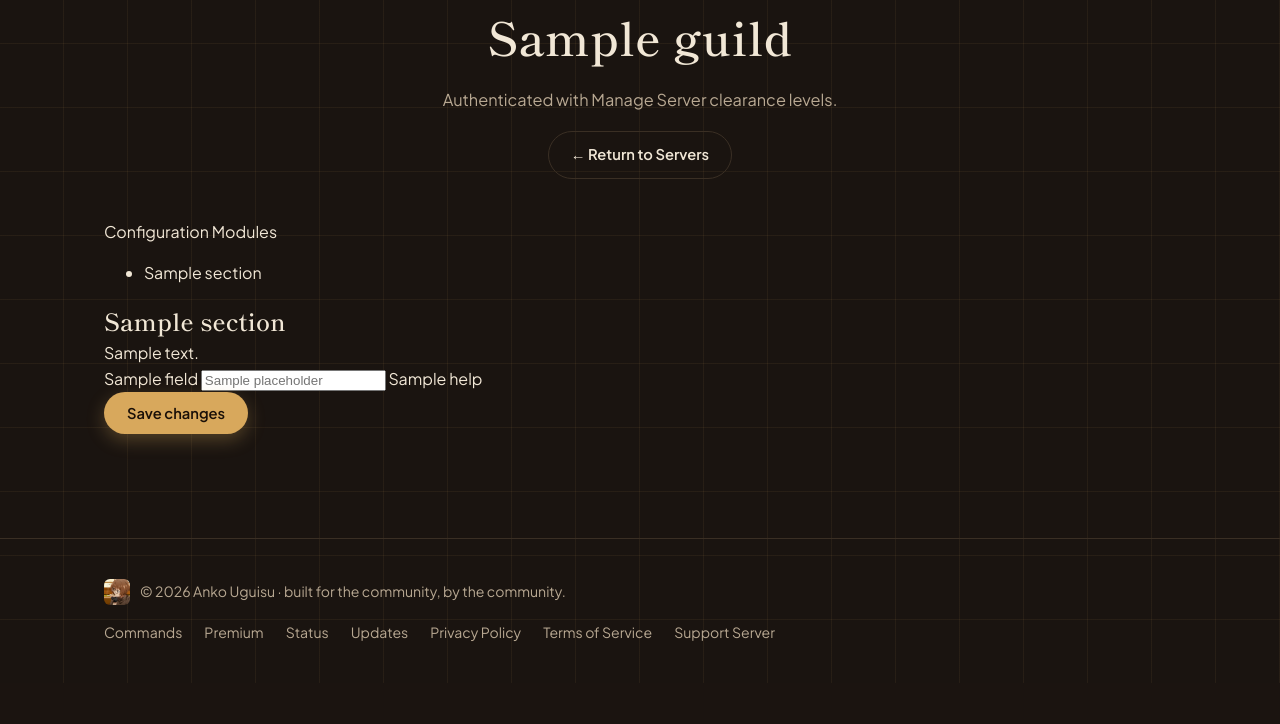
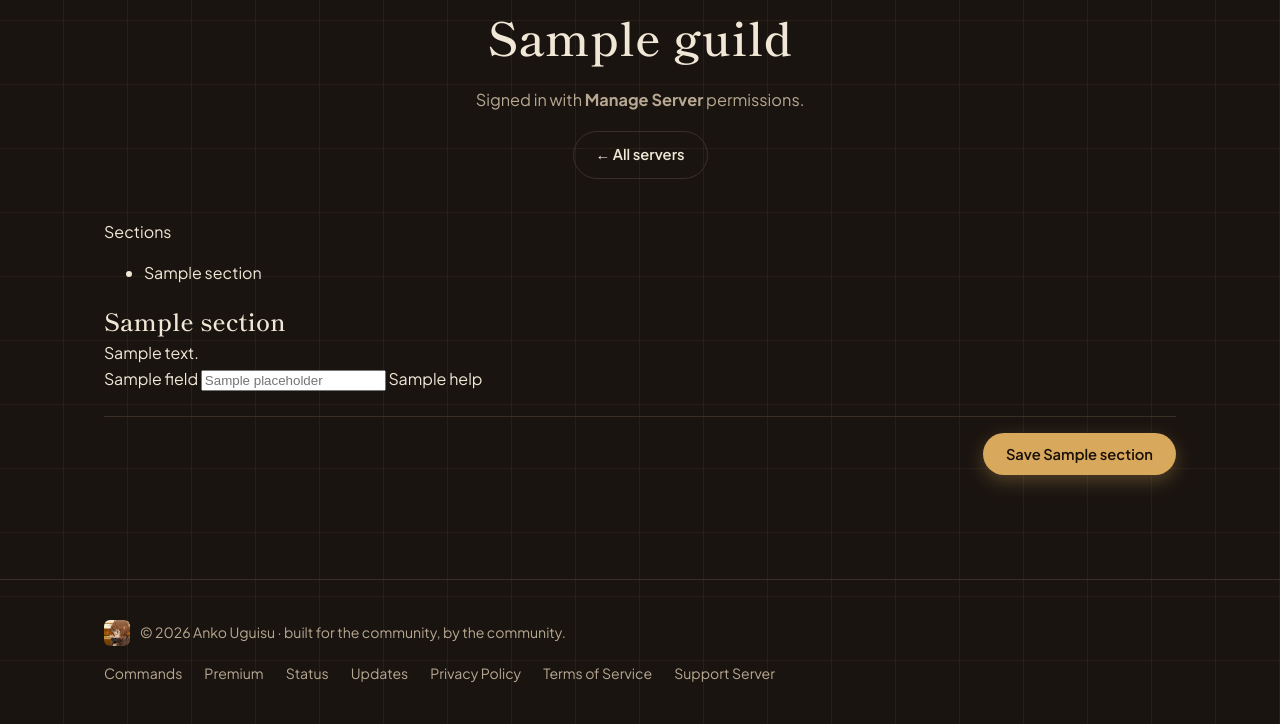
Before and after one commit to vincent-smg/bot-siter-, a Flask app: template templates/dashboard_guild.html in a window 1280 px wide. Shown: the part 475-1199 px from the top of the page. Before the commit the page ends 1157 px from the top, so only its background shows below. Run offline with Flask 3, Linux system fonts and the light colour scheme; tables that the repository leaves empty hold one stand-in row (values such as "Sample post"); the template is opened without the code that fills it: values that come from a table or form of the project are taken from there, most other values are stand-ins (such as "Sample title", 1, 10 or a date in 2020).

Commit message:
Update dashboard_guild.html

```diff
--- a/templates/dashboard_guild.html
+++ b/templates/dashboard_guild.html
@@ -1,32 +1,32 @@
 {% extends "base.html" %}
-{% block title %}{{ guild.name }} — Config Panel{% endblock %}
+{% block title %}{{ guild.name }} — Dashboard — Anko Uguisu{% endblock %}
 {% block content %}
 
 {% set icon = guild | guild_icon_url %}
 {% set is_admin = permission_level == "administrator" %}
 
 <div class="page-head">
-  <span class="page-head__eyebrow">Server Management</span>
+  <span class="page-head__eyebrow">Server Dashboard</span>
   <div class="dash-guild-heading">
     {% if icon %}
-      <img class="dash-guild-heading__icon" src="{{ icon }}" alt="{{ guild.name }}">
+      <img class="dash-guild-heading__icon" src="{{ icon }}" alt="">
     {% else %}
-      <div class="dash-guild-heading__icon dash-guild-heading__icon--placeholder">
+      <div class="dash-guild-heading__icon dash-guild-heading__icon--placeholder" style="width:56px;height:56px;border-radius:14px;">
         {{ guild.name[0] | upper }}
       </div>
     {% endif %}
     <div>
       <h1>{{ guild.name }}</h1>
       <p>
-        Authenticated with
-        {% if is_admin %}<span class="text-accent-admin">Administrator</span>
-        {% else %}<span class="text-accent-manage">Manage Server</span>{% endif %}
-        clearance levels.
+        Signed in with
+        {% if is_admin %}<strong class="color-ember">Administrator</strong>
+        {% else %}<strong class="color-gold">Manage Server</strong>{% endif %}
+        permissions.
       </p>
     </div>
   </div>
   <div style="margin-top:18px;">
-    <a class="btn btn--outline btn--sm" href="{{ url_for('dashboard') }}">&larr; Return to Servers</a>
+    <a class="btn btn--outline" href="{{ url_for('dashboard') }}">&larr; All servers</a>
   </div>
 </div>
 
@@ -34,14 +34,14 @@
   <div class="container dash-guild-layout">
 
     <aside class="dash-section-nav">
-      <div class="dash-section-nav__label">Configuration Modules</div>
-      <ul class="dash-section-nav__list">
+      <div class="dash-section-nav__label">Sections</div>
+      <ul>
         {% for section in sections %}
           <li>
             <a href="#{{ section.id }}" class="dash-section-nav__link" data-section="{{ section.id }}">
-              <span class="nav-link-text">{{ section.label }}</span>
+              {{ section.label }}
               {% if section.required_permission == "administrator" %}
-                <span class="admin-indicator-dot" title="Requires Administrator Privilege"></span>
+                <span class="dash-section-nav__admin-dot" title="Admin only"></span>
               {% endif %}
             </a>
           </li>
@@ -50,81 +50,81 @@
     </aside>
 
     <div class="dash-settings-col">
-      <div class="settings-block-container">
+      <div class="settings-block-wrapper">
         {% for section in sections %}
-          <div class="settings-card-section" id="{{ section.id }}">
 
-            <div class="settings-card-section__header">
-              <div>
+          <!-- Individual Config Module Card Block -->
+          <div class="settings-module-card" id="{{ section.id }}">
+
+            <div class="settings-card-head">
               <h2>
                 {{ section.label }}
                 {% if section.required_permission == "administrator" %}
-                    <span class="badge-tag-admin">Admin Only</span>
+                  <span class="admin-only-pill">Admin only</span>
                 {% endif %}
               </h2>
-                <p class="section-desc-text">{{ section.description }}</p>
-              </div>
+              <p>{{ section.description }}</p>
             </div>
 
-            <form method="post" action="{{ url_for('dashboard_guild', guild_id=guild.id) }}" class="styled-dashboard-form">
+            <form method="post" action="{{ url_for('dashboard_guild', guild_id=guild.id) }}">
               <input type="hidden" name="section" value="{{ section.id }}">
               {% if csrf_token is defined %}
                 <input type="hidden" name="csrf_token" value="{{ csrf_token() }}">
               {% endif %}
 
-              <div class="settings-form-fields">
+              <div class="settings-block__fields">
                 {% for field in section.fields %}
-                  <div class="form-field-group">
+                  <div class="form-field-wrapper">
 
                     {% if field.type == "toggle" %}
-                      <div class="form-field-toggle-wrapper">
-                        <label class="custom-switch-label">
-                          <input type="checkbox" class="custom-switch-input" name="{{ field.key }}" {% if settings.get(field.key) %}checked{% endif %}>
-                          <span class="custom-switch-slider"></span>
-                          <span class="custom-switch-text">{{ field.label }}</span>
+                      <label class="dashboard-toggle-switch">
+                        <input type="checkbox" name="{{ field.key }}" {% if settings.get(field.key) %}checked{% endif %}>
+                        <span class="toggle-switch-track"></span>
+                        <span class="toggle-switch-label-text">{{ field.label }}</span>
                       </label>
-                      </div>
 
                     {% elif field.type == "textarea" %}
-                      <label class="custom-input-label" for="field-{{ field.key }}">{{ field.label }}</label>
-                      <textarea class="custom-textarea-element" id="field-{{ field.key }}" name="{{ field.key }}" placeholder="{{ field.placeholder or 'Enter text configuration...' }}">{{ settings.get(field.key, "") }}</textarea>
+                      <label for="field-{{ field.key }}">{{ field.label }}</label>
+                      <textarea class="dashboard-native-textarea" id="field-{{ field.key }}" name="{{ field.key }}"
+                                placeholder="{{ field.placeholder or '' }}">{{ settings.get(field.key, "") }}</textarea>
 
                     {% elif field.type == "list" %}
-                      <label class="custom-input-label">{{ field.label }}</label>
+                      <label>{{ field.label }}</label>
                       {% set list_value = settings.get(field.key, []) %}
-                      <textarea id="field-{{ field.key }}" name="{{ field.key }}" style="display:none;">{{ list_value if list_value is string else (list_value | join("\n")) }}</textarea>
+                      <textarea id="field-{{ field.key }}" name="{{ field.key }}"
+                                style="display:none;">{{ list_value if list_value is string else (list_value | join("\n")) }}</textarea>
 
-                      <div class="tag-input-component" data-field-key="{{ field.key }}">
-                        <div class="tag-pool-display"></div>
-                        <div class="tag-input-action-bar">
-                          <input type="text" class="custom-text-input-element tag-native-input" placeholder="Type data entry item and press Enter...">
-                          <button type="button" class="btn btn--outline btn--sm tag-append-trigger">Add Entry</button>
+                      <!-- Tag Pool Form Component -->
+                      <div class="tag-array-container" data-field-key="{{ field.key }}">
+                        <div class="tag-array-pool"></div>
+                        <div class="tag-array-action-row">
+                          <input type="text" class="dashboard-native-input tag-input-field" placeholder="Type an entry and press Enter...">
+                          <button type="button" class="btn btn--outline btn--sm tag-add-btn">Add</button>
                         </div>
                       </div>
 
                     {% else %}
-                      <label class="custom-input-label" for="field-{{ field.key }}">{{ field.label }}</label>
-                      <input type="text" class="custom-text-input-element" id="field-{{ field.key }}" name="{{ field.key }}" placeholder="{{ field.placeholder or '' }}" value="{{ settings.get(field.key, '') }}">
+                      <label for="field-{{ field.key }}">{{ field.label }}</label>
+                      <input type="text" class="dashboard-native-input" id="field-{{ field.key }}" name="{{ field.key }}"
+                             placeholder="{{ field.placeholder or '' }}"
+                             value="{{ settings.get(field.key, '') }}">
                     {% endif %}
 
                     {% if field.help %}
-                      <span class="form-field-help-message">{{ field.help }}</span>
+                      <span class="field-help-hint">{{ field.help }}</span>
                     {% endif %}
 
                   </div>
                 {% endfor %}
               </div>
 
-              <div class="settings-card-section__footer">
-                <button type="submit" class="btn btn--gold">Save changes</button>
+              <div style="margin-top: 24px; padding-top: 16px; border-top: 1px solid var(--line); display: flex; justify-content: flex-end;">
+                <button type="submit" class="btn btn--gold">Save {{ section.label }}</button>
               </div>
 
             </form>
 
           </div>
-          {% if not loop.last %}
-            <hr class="section-divider-line">
-          {% endif %}
         {% endfor %}
       </div>
     </div>
@@ -138,7 +138,7 @@
 <script>
 (function () {
   const navLinks = document.querySelectorAll('.dash-section-nav__link');
-  const sections = document.querySelectorAll('.settings-card-section[id]');
+  const sections = document.querySelectorAll('.settings-module-card[id]');
   if (!navLinks.length || !sections.length) return;
 
   function setActive(id) {
@@ -165,29 +165,29 @@
 
   if (sections.length) setActive(sections[0].id);
 
-  document.querySelectorAll('.tag-input-component').forEach(function (container) {
+  document.querySelectorAll('.tag-array-container').forEach(function (container) {
     const fieldKey = container.getAttribute('data-field-key');
     const textarea = document.getElementById('field-' + fieldKey);
-    const tagPool = container.querySelector('.tag-pool-display');
-    const inputField = container.querySelector('.tag-native-input');
-    const addBtn = container.querySelector('.tag-append-trigger');
+    const tagList = container.querySelector('.tag-array-pool');
+    const inputField = container.querySelector('.tag-input-field');
+    const addBtn = container.querySelector('.tag-add-btn');
     let tags = textarea.value.split('\n').map(t => t.trim()).filter(t => t.length > 0);
 
     function renderTags() {
-      tagPool.innerHTML = '';
+      tagList.innerHTML = '';
       tags.forEach(function (tagText, index) {
         const tagEl = document.createElement('span');
-        tagEl.className = 'ui-pill-tag';
+        tagEl.className = 'tag-array-pill';
         const textSpan = document.createElement('span');
-        textSpan.className = 'ui-pill-tag__text';
+        textSpan.className = 'tag-text';
         textSpan.textContent = tagText;
         const removeBtn = document.createElement('span');
-        removeBtn.className = 'ui-pill-tag__remove';
+        removeBtn.className = 'tag-array-pill-remove';
         removeBtn.innerHTML = '&times;';
         removeBtn.addEventListener('click', function () { tags.splice(index, 1); renderTags(); });
         tagEl.appendChild(textSpan);
         tagEl.appendChild(removeBtn);
-        tagPool.appendChild(tagEl);
+        tagList.appendChild(tagEl);
       });
       textarea.value = tags.join('\n');
     }
```
Lines whose indentation alone changed are shown as unchanged.
